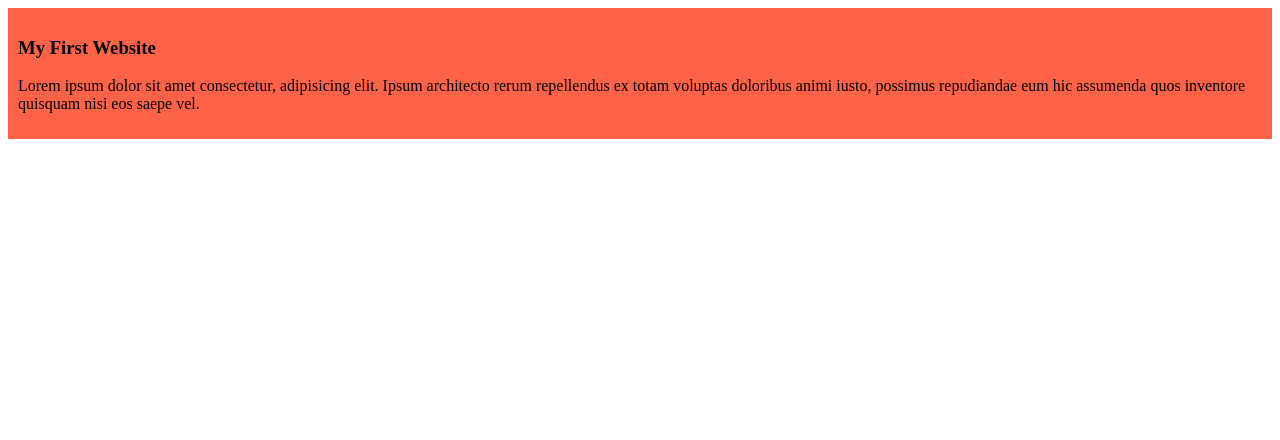
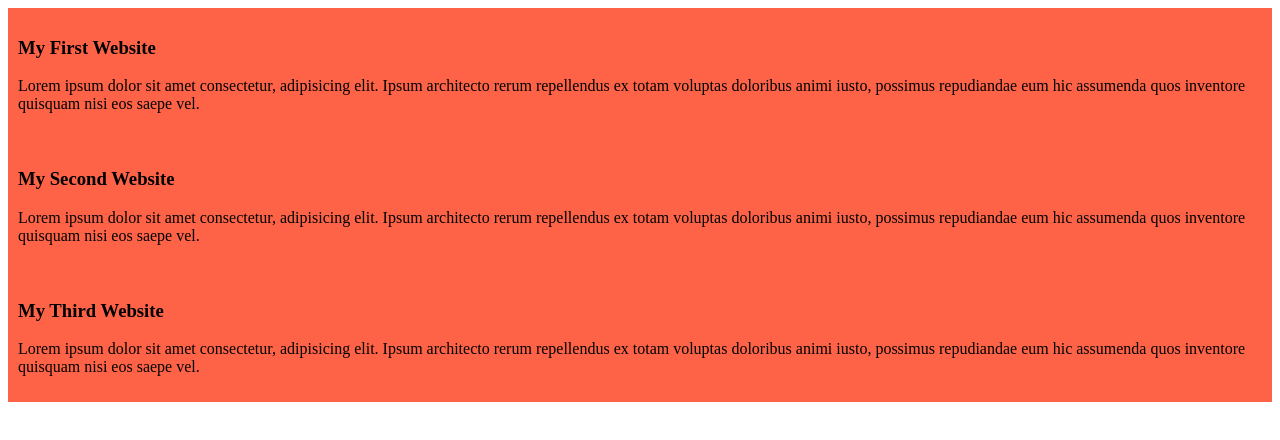
Before and after one commit to Hadron80/my-simple-website, a plain HTML site: page index.html in a window 1280 px wide. Drawn offline with Linux system fonts and the light colour scheme.

Commit message:
added the second and third blog

```diff
--- a/index.html
+++ b/index.html
@@ -11,5 +11,13 @@
         <h3>My First Website</h3>
         <p>Lorem ipsum dolor sit amet consectetur, adipisicing elit. Ipsum architecto rerum repellendus ex totam voluptas doloribus animi iusto, possimus repudiandae eum hic assumenda quos inventore quisquam nisi eos saepe vel.</p>
     </div>
+    <div>
+        <h3>My Second Website</h3>
+        <p>Lorem ipsum dolor sit amet consectetur, adipisicing elit. Ipsum architecto rerum repellendus ex totam voluptas doloribus animi iusto, possimus repudiandae eum hic assumenda quos inventore quisquam nisi eos saepe vel.</p>
+    </div>
+    <div>
+        <h3>My Third Website</h3>
+        <p>Lorem ipsum dolor sit amet consectetur, adipisicing elit. Ipsum architecto rerum repellendus ex totam voluptas doloribus animi iusto, possimus repudiandae eum hic assumenda quos inventore quisquam nisi eos saepe vel.</p>
+    </div>
 </body>
 </html>
```
